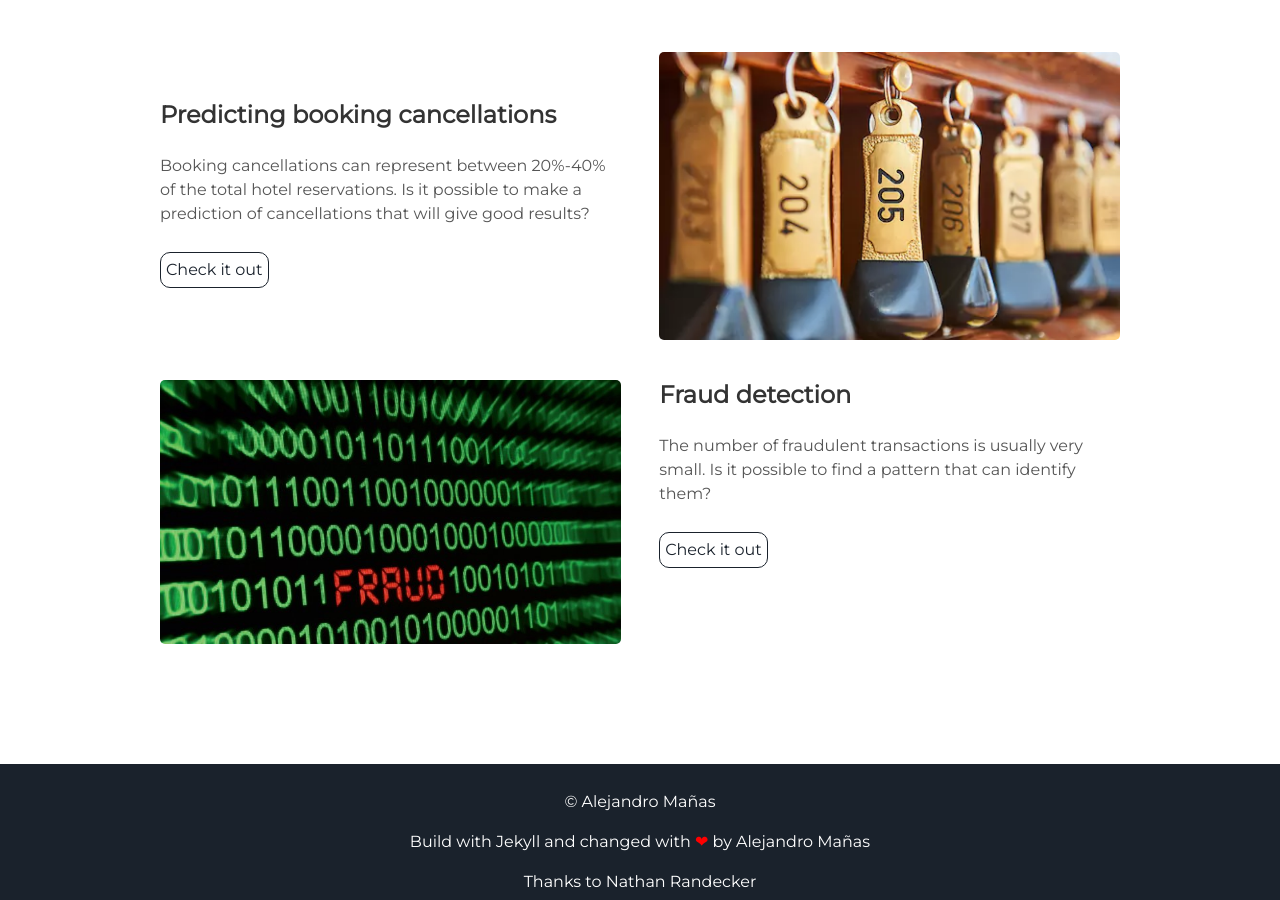
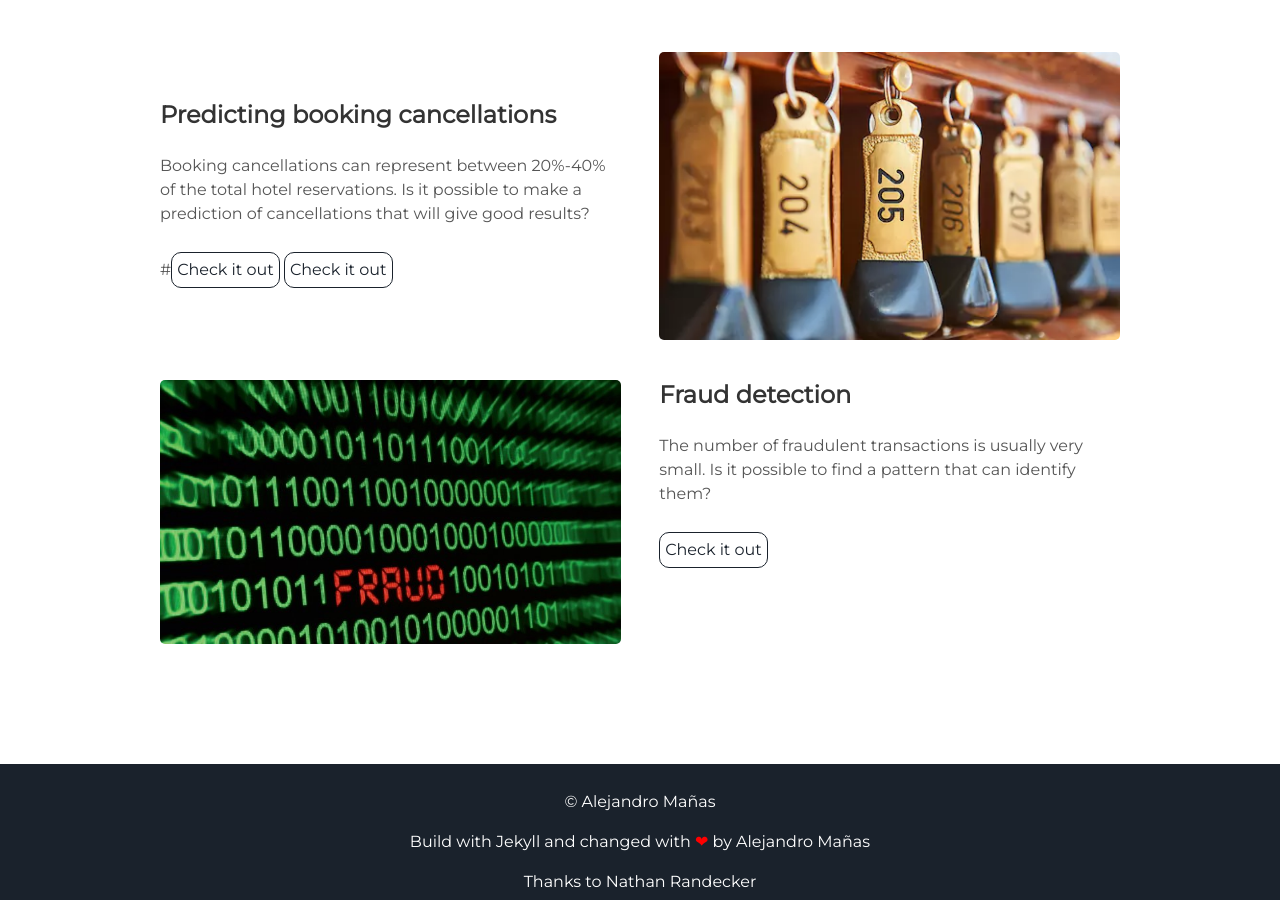
Before and after one commit to alejandromanas/alejandromanas.github.io, a Jekyll site: the page built from index.html, in a window 1280 px wide and 900 px high, scrolled down 1664 px. Built offline with Jekyll 4.4.1, drawn with Linux system fonts in a browser that asks for light colours.

Commit message:
Update projects.html

```diff
--- a/_includes/projects.html
+++ b/_includes/projects.html
@@ -10,7 +10,8 @@
     <p>Booking cancellations can represent between 20%-40% of the total hotel reservations. Is it possible to make a prediction of cancellations that will give good results?</p>
    	<ul>
     </ul>
-	 <a class="project-link" href="https://github.com/alejandromanas/GoogleColab_public/blob/master/bookings/code/bookings.ipynb">Check it out</a>
+	 #<a class="project-link" href="https://github.com/alejandromanas/GoogleColab_public/blob/master/bookings/code/bookings.ipynb">Check it out</a>
+	 <a class="project-link" href="">Check it out</a>
   </div>
 </div>
 <div class="user-projects">
```
